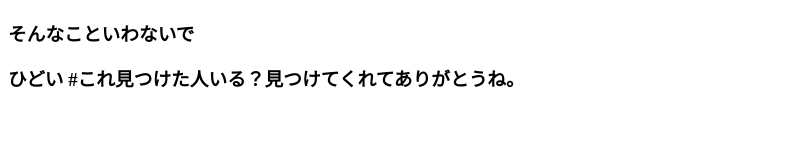
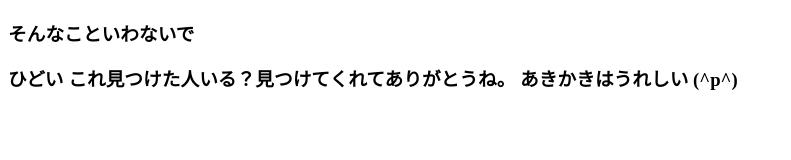
Before and after one commit to akikaki-san/google.com, a plain HTML site: page shine.html in a window 1280 px wide. Shown: the whole page, without its empty margins (0-791 px from the left). Drawn offline with Linux system fonts and the light colour scheme.

Commit message:
Update shine.html

```diff
--- a/shine.html
+++ b/shine.html
@@ -3,6 +3,6 @@
 <h3> そんなこといわないで <h3>
 </s> ひどい </s>
 
-#これ見つけた人いる？見つけてくれてありがとうね。
-
+これ見つけた人いる？見つけてくれてありがとうね。
+ あきかきはうれしい (^p^)
 </html>
```
